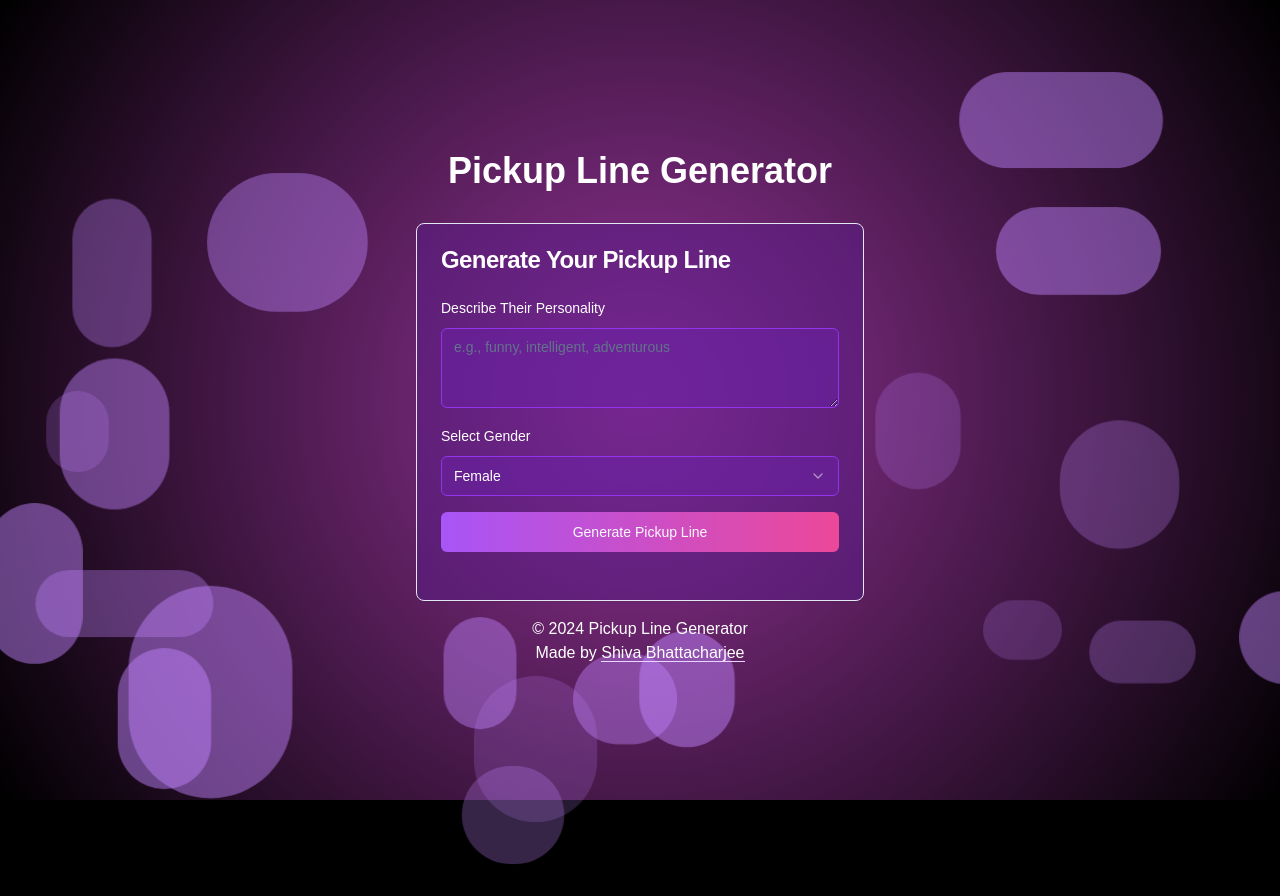
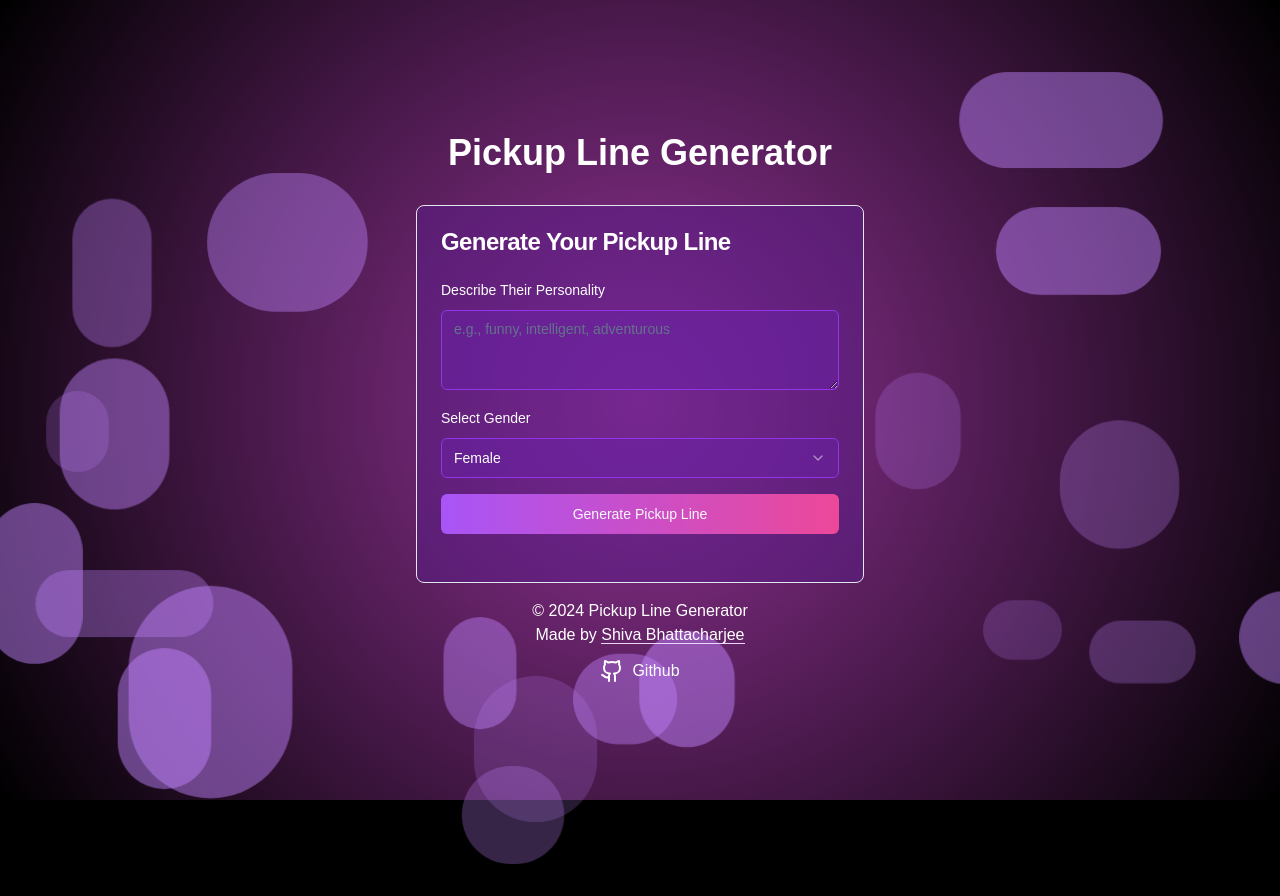
Before and after one commit to ShivaBhattacharjee/PickMeUp, a Next.js app: page / in a window 1280 px wide. Before the commit the page ends 800 px from the top, so only its background shows below. Built offline with nearby package versions, Linux system fonts and the light colour scheme.

Commit message:
added github

```diff
--- a/app/page.tsx
+++ b/app/page.tsx
@@ -1,9 +1,10 @@
 import PickupLineGenerator from '@/components/PickupLineGenerator'
+import { Github } from 'lucide-react'
 
 
 export default function Home() {
   return (
-    <main className=" relative min-h-screen flex items-center flex-col justify-center ">
+    <main className=" relative min-h-screen flex items-center flex-col justify-center mb-24 ">
       <div className="container mx-auto p-4 relative z-10">
         <h1 className="text-4xl font-bold text-center mb-8 text-white">Pickup Line Generator</h1>
         <PickupLineGenerator />
@@ -13,6 +14,7 @@
       <footer className=' justify-center items-center flex flex-col'>
         <p>© {new Date().getFullYear()} Pickup Line Generator</p>
         <p>Made by <a href='https://x.com/sh17va' target='_blank' className=' border-b border-b-purple-200'>Shiva Bhattacharjee</a></p>
+        <a href="https://github.com/ShivaBhattacharjee/PickMeUp" target='_blank' className='flex items-center gap-2 mt-3'><Github/>Github</a>
       </footer>
     </main>
   )
```
